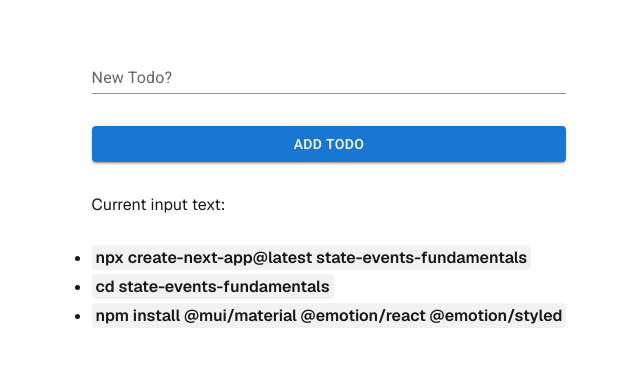
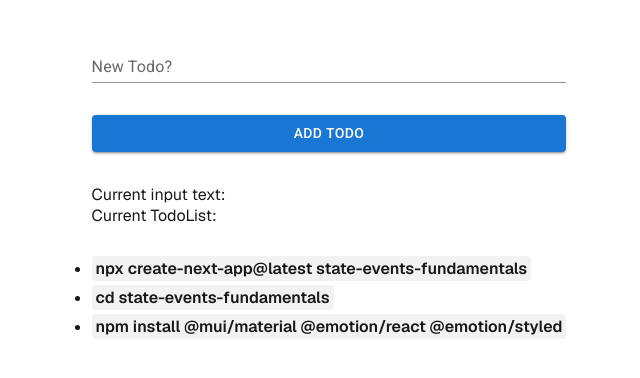
Before and after one commit to DG-InClass/DMIT-2008-A01-Sep-2025, a Next.js app in the folder src/D/nextjs-event-state-fundamentals-START/state-events-fundamentals/: page / in a window 1280 px wide. Shown: the part 214-592 px from the top of the page, without its empty margins (311-951 px from the left). Built offline with nearby package versions, Linux system fonts and the light colour scheme.

Commit message:
Display todos as a string

```diff
--- a/src/D/nextjs-event-state-fundamentals-START/state-events-fundamentals/components/TodoList.js
+++ b/src/D/nextjs-event-state-fundamentals-START/state-events-fundamentals/components/TodoList.js
@@ -31,7 +31,8 @@ export default function TodoList(props) {
            onChange={onTodoTextChange} value={todoText} />
         <Button variant='contained' onClick={onAddTodoClick}>Add Todo</Button>
         <Grid item xs={12}>
-            Current input text: {todoText}
+            Current input text: {todoText} <br />
+            Current TodoList: {allTodos.toString()}
         </Grid>
     </>
 }
```
